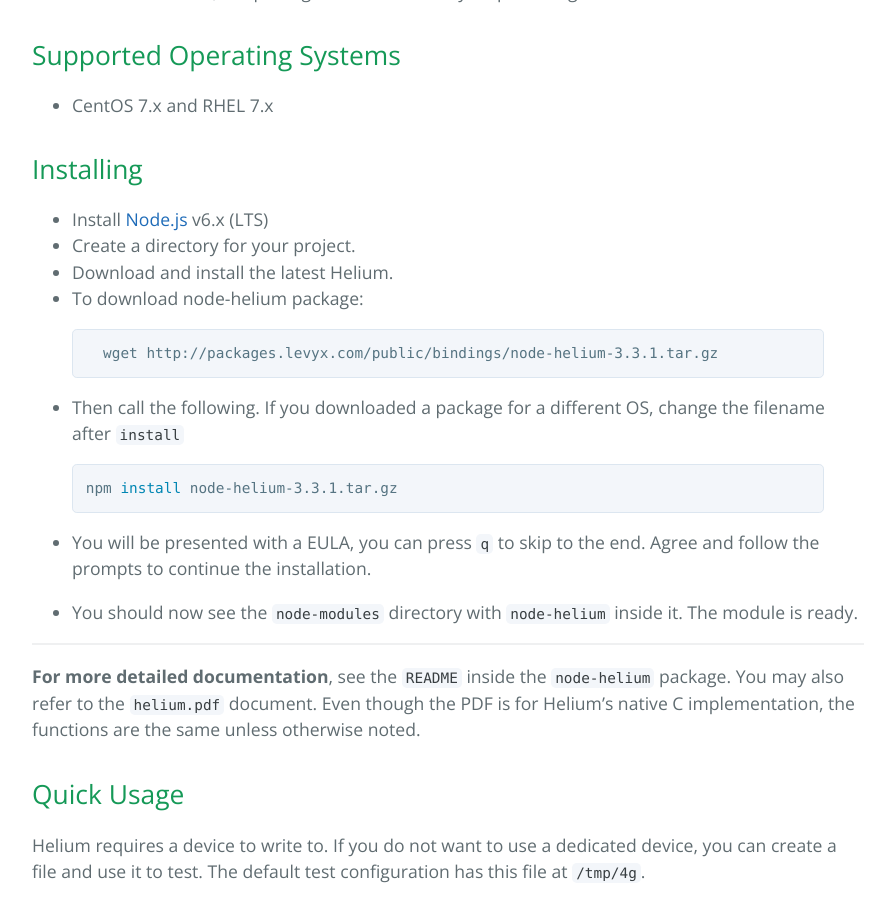
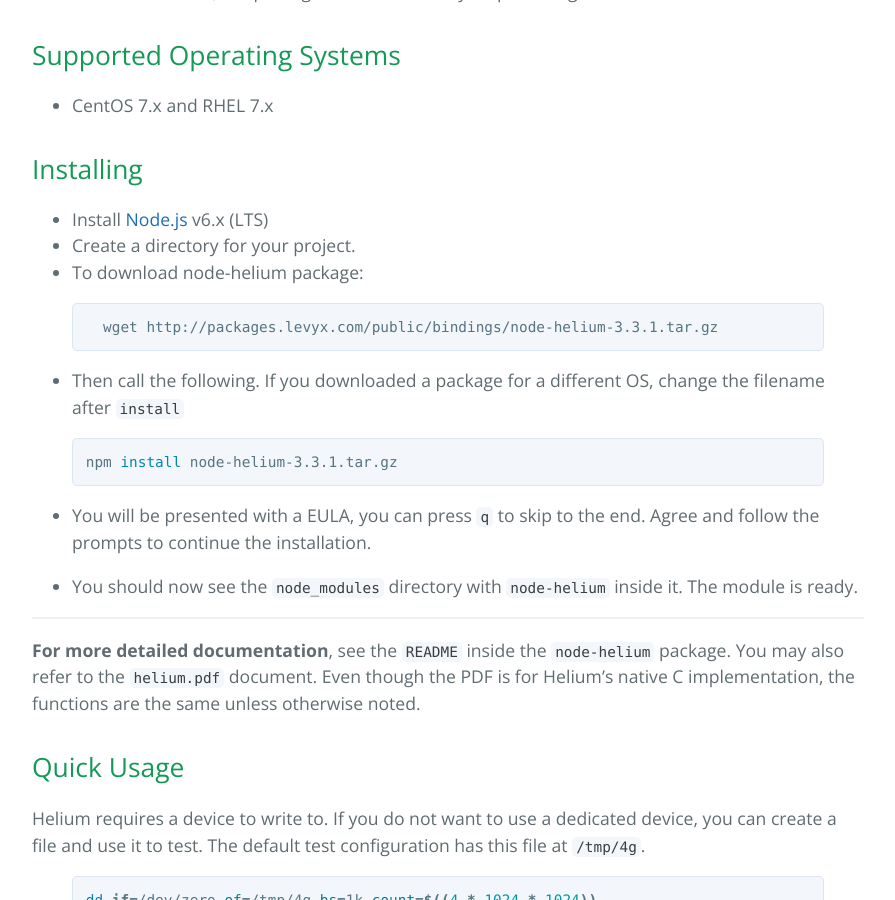
Before and after one commit to crigmaid/node-helium, a Jekyll site: the page built from index.md, in a window 1280 px wide and 900 px high, scrolled down 733 px. Shown: the whole window, without its empty margins (192-1087 px from the left). Built offline with Jekyll 4.4.1, drawn with Linux system fonts in a browser that asks for light colours; some of the changed text lies outside the part shown.

Commit message:
fixed installation instructions, node_modules name and REST example link

```diff
--- a/index.md
+++ b/index.md
@@ -18,7 +18,6 @@
 ## Installing {#installing}
 * Install [Node.js](https://nodejs.org/en/download/package-manager/) v6.x (LTS)
 * Create a directory for your project.
-* Download and install the latest Helium.
 * To download node-helium package:
 {% highlight bash %}
   wget http://packages.levyx.com/public/bindings/node-helium-3.3.1.tar.gz
@@ -30,7 +29,7 @@
 
 * You will be presented with a EULA, you can press `q` to skip to the end. Agree and follow the prompts to continue the installation.
 
-* You should now see the `node-modules` directory with `node-helium` inside it. The module is ready.
+* You should now see the `node_modules` directory with `node-helium` inside it. The module is ready.
 
 ---
 
@@ -106,7 +105,7 @@
 {% endhighlight %}
 
 #### REST Example {#rest-example}
-See the [`examples`](https://github.com/levyx/node-helium/tree/master/examples/rest) directory of this repo.
+See more REST examples [here](https://github.com/levyx/node-helium/tree/master/examples/rest)
 
 ## Performance Benchmarking {#performance-benchmarking}
 Execute the following to run a performance test with `node-helium`. Substitute `he://.//tmp/4g` with your own Helium URL. Remember that Node.js is always single threaded, so the test always runs on one thread.
```
